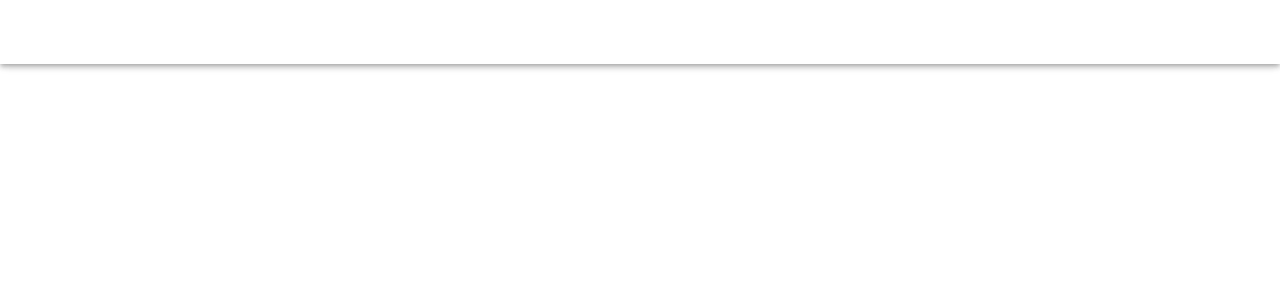
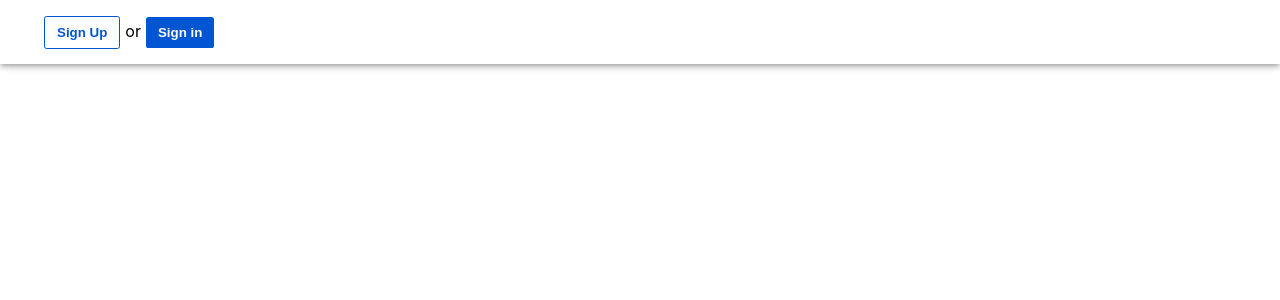
Before and after one commit to khaoula2022/to-do-app-front2, a React (Create React App) app: page /app/home in a window 1280 px wide. Shown: the top 300 px of the page. Built offline with nearby package versions, Linux system fonts and the light colour scheme.

Commit message:
adding some boilerplate code for the design

```diff
--- a/src/appBase/appBase.js
+++ b/src/appBase/appBase.js
@@ -6,7 +6,7 @@ import {
   useLocation,
   NavLink,
 } from "react-router-dom";
-import { blue } from "@material-ui/core/colors";
+import { red } from "@material-ui/core/colors";
 import {
   Avatar,
   ClickAwayListener,
@@ -27,6 +27,7 @@ import AppBar from "@material-ui/core/AppBar";
 
 import React, { useEffect, useState } from "react";
 import Tasks from "./../pages/Tasks";
+import HomePage from "./../pages/HomePage";
 const drawerWidth = 200;
 
 const useStyles = makeStyles((theme) => ({
@@ -34,7 +35,7 @@ const useStyles = makeStyles((theme) => ({
     display: "flex",
     gap: "15px",
   },
-  link: { textDecoration: "none", color: "#36454F" },
+  link: { textDecoration: "none", color: "#875" },
   appBar: {
     zIndex: theme.zIndex.drawer + 1,
     backgroundColor: "#fff",
@@ -43,20 +44,7 @@ const useStyles = makeStyles((theme) => ({
     width: "100%",
     justifyContent: "space-between",
   },
-  logo: {
-    height: "40px",
-    cursor: "pointer",
-  },
-  drawer: {
-    width: drawerWidth,
-    flexShrink: 0,
-  },
-  drawerPaper: {
-    width: drawerWidth,
-  },
-  drawerContainer: {
-    overflow: "auto",
-  },
+
   content: {
     width: "100%",
     padding: theme.spacing(2),
@@ -68,7 +56,7 @@ const useStyles = makeStyles((theme) => ({
     marginRight: "20px",
   },
   avatar: {
-    backgroundColor: blue[700],
+    backgroundColor: red[700],
     cursor: "pointer",
   },
 }));
@@ -83,11 +71,14 @@ export default function AppBase() {
           <NavLink to={`/app/tasks`}> </NavLink>
           <Switch>
             <Route exact path="/app">
-              <Redirect to="/app/tasks"></Redirect>
+              <Redirect to="/app/home"></Redirect>
             </Route>
 
             <Route exact path="/app/tasks">
               <Tasks></Tasks>
+            </Route>
+            <Route exact path="/app/home">
+              <HomePage></HomePage>
             </Route>
           </Switch>
         </Toolbar>
--- a/src/pages/HomePage.js
+++ b/src/pages/HomePage.js
@@ -1,11 +1,52 @@
-import React from 'react'
+import React from "react";
+import styles from "./home.module.css";
+import { useHistory } from "react-router-dom";
+import { makeStyles } from "@material-ui/core/styles";
 
 function HomePage() {
-    return (
+  const history = useHistory();
+
+  const useStyles = makeStyles((theme) => ({
+    "@global": {
+      ul: {
+        margin: 0,
+        padding: 0,
+        listStyle: "none",
+      },
+    },
+
+    toolbar: {
+      flexWrap: "wrap",
+    },
+    toolbarTitle: {
+      flexGrow: 1,
+    },
+  }));
+  const classes = useStyles();
+  return (
+    <div className={styles.LandingPage}>
+      <div className={styles.nav}>
         <div>
-
+          <>
+            <button
+              className={styles.signupButton}
+              onClick={() => history.push("/signup")}
+            >
+              Sign Up
+            </button>
+            or
+            <button
+              className={styles.signinButton}
+              onClick={() => history.push("/login")}
+            >
+              Sign in
+            </button>
+          </>
+          <></>
         </div>
-    )
+      </div>
+    </div>
+  );
 }
 
-export default HomePage
+export default HomePage;
--- /dev/null
+++ b/src/pages/home.module.css
@@ -0,0 +1,124 @@
+.nav_img {
+  width: 100px;
+  object-fit: contain;
+  margin-left: 20px;
+  cursor: pointer;
+}
+
+.cover {
+  max-width: 100%;
+  margin-top: 20px;
+}
+
+.nav {
+  display: flex;
+  justify-content: space-between;
+  align-items: center;
+
+  height: 8vh;
+  position: fixed;
+  top: 0;
+  width: 100%;
+  background-color: white;
+}
+.navigation {
+  flex: 1;
+  display: flex;
+  gap: 20px;
+  justify-content: center;
+}
+.screens {
+  font-family: Roboto, Oxygen, Ubuntu, Cantarell, "Open Sans", "Helvetica Neue",
+    sans-serif;
+  font-weight: 550;
+  font-size: 12px;
+  cursor: pointer;
+  color: #373f41;
+}
+
+.signinButton {
+  cursor: pointer;
+  color: white;
+  border: none;
+  outline: none;
+  font-weight: 600;
+  border-radius: 0.2vw;
+
+  margin-left: 5px;
+  padding: 8px 12px;
+  background-color: #0056d2;
+  margin-right: 20px;
+}
+.signupButton {
+  cursor: pointer;
+  outline: none;
+  font-weight: 600;
+  border-radius: 0.2vw;
+  padding: 8px 12px;
+  margin-right: 5px;
+  background-color: #fff;
+  color: #0056d2;
+  border: 1px solid #0056d2;
+}
+.title {
+  display: flex;
+  flex-direction: column;
+  align-items: center;
+  margin-top: 50px;
+  font-size: 24px;
+  font-weight: bold;
+  color: #373f41;
+}
+.footer {
+  width: 100%;
+  position: sticky;
+}
+.LandingPage {
+  width: 100%;
+}
+.content {
+  display: flex;
+  flex-direction: column;
+  align-items: center;
+  justify-content: center;
+  flex-wrap: wrap;
+  min-height: 60vh;
+}
+.paragraphe {
+  font-size: 16px;
+  font-weight: normal;
+  margin-top: 20px;
+  text-align: center;
+  width: 600px;
+  color: #040404;
+}
+.button {
+  margin-right: 10px;
+  cursor: pointer;
+  color: white;
+  border: none;
+  outline: none;
+  font-weight: 500;
+  border-radius: 0.2vw;
+  font-size: 12px;
+  padding: 10px 15px;
+  background-color: #0056d2;
+}
+.button_learn {
+  cursor: pointer;
+  color: #0056d2;
+  border: 1px solid #0056d2;
+  padding: 10px 15px;
+
+  outline: none;
+  font-weight: 500;
+  border-radius: 0.2vw;
+  font-size: 12px;
+
+  background-color: white;
+}
+.buttons {
+  margin-top: 40px;
+  display: flex;
+  justify-content: center;
+}
```
